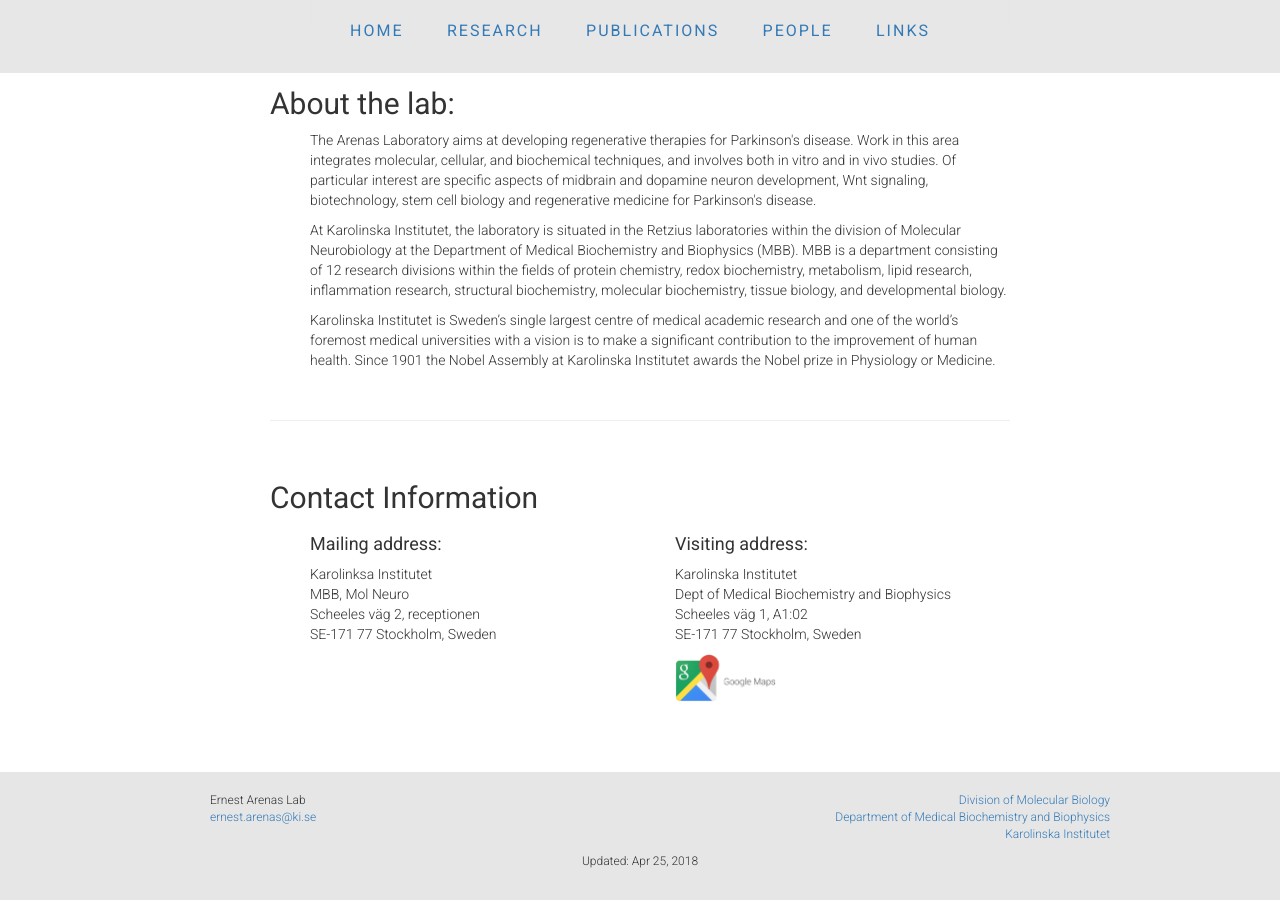
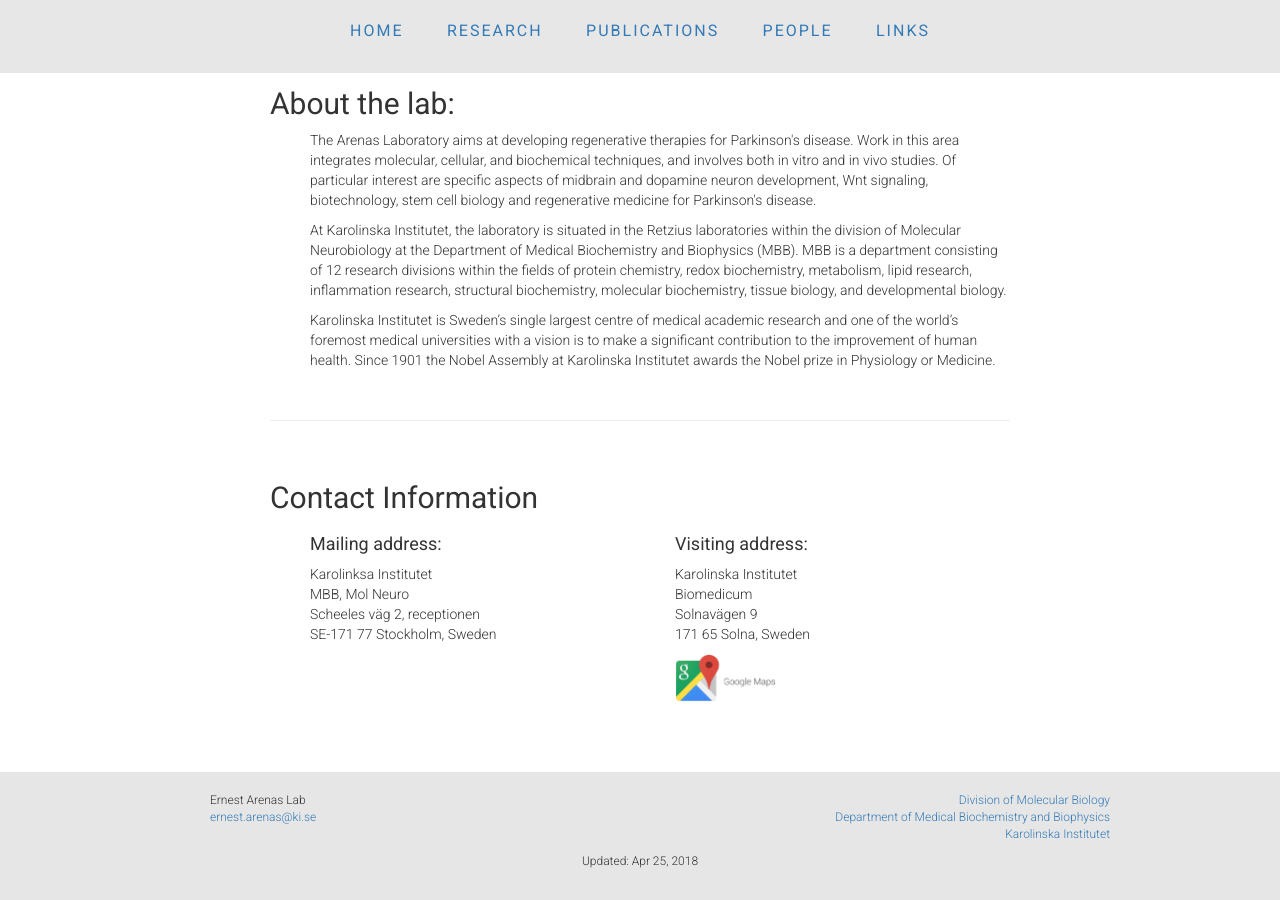
Before and after one commit to ArenasLab/arenaslab.github.io, a Jekyll site: the page index.html, which Jekyll copies as it is, in a window 1280 px wide and 900 px high, scrolled down 8180 px. Built offline with Jekyll 4.4.1, drawn with Linux system fonts in a browser that asks for light colours; comment, search, counter and statistics services are not loaded.

Commit message:
Update index.html

```diff
--- a/index.html
+++ b/index.html
@@ -473,10 +473,10 @@
             <div class=" col-sm-6  col-md-6 col-lg-6" align="left">
               <h4>Visiting address:</h4>
                 <p>Karolinska Institutet<br>
-                   Dept of Medical Biochemistry and Biophysics<br>
-                   Scheeles väg 1, A1:02<br>
-                   SE-171 77 Stockholm, Sweden</p>
-                   <a href="https://www.google.se/maps/place/Scheeles+v&auml;g+1,+Karolinska+Institute,+171+65+Solna/@59.3475635,18.0213505,17z/data=!3m1!4b1!4m2!3m1!1s0x465f9d9c8475a5d9:0x525c00c1c5004e7b" target="_blank"> <img style='width: 30%; object-fit: contain' src="img/mapsicon.jpg" border="0" alt=""> </a>
+                   Biomedicum<br>
+                   Solnavägen 9<br>
+                   171 65 Solna, Sweden</p>
+                   <a href="https://www.google.com/maps/place/Solnav%C3%A4gen+9,+171+65+Solna/@59.3497337,18.0233539,17z/data=!3m1!4b1!4m5!3m4!1s0x465f9d9c18ba64f7:0xd8d92683a7bdfd6d!8m2!3d59.3497337!4d18.0255426" target="_blank"> <img style='width: 30%; object-fit: contain' src="img/mapsicon.jpg" border="0" alt=""> </a>
             </div>
           </div>
 	</ul>
```
